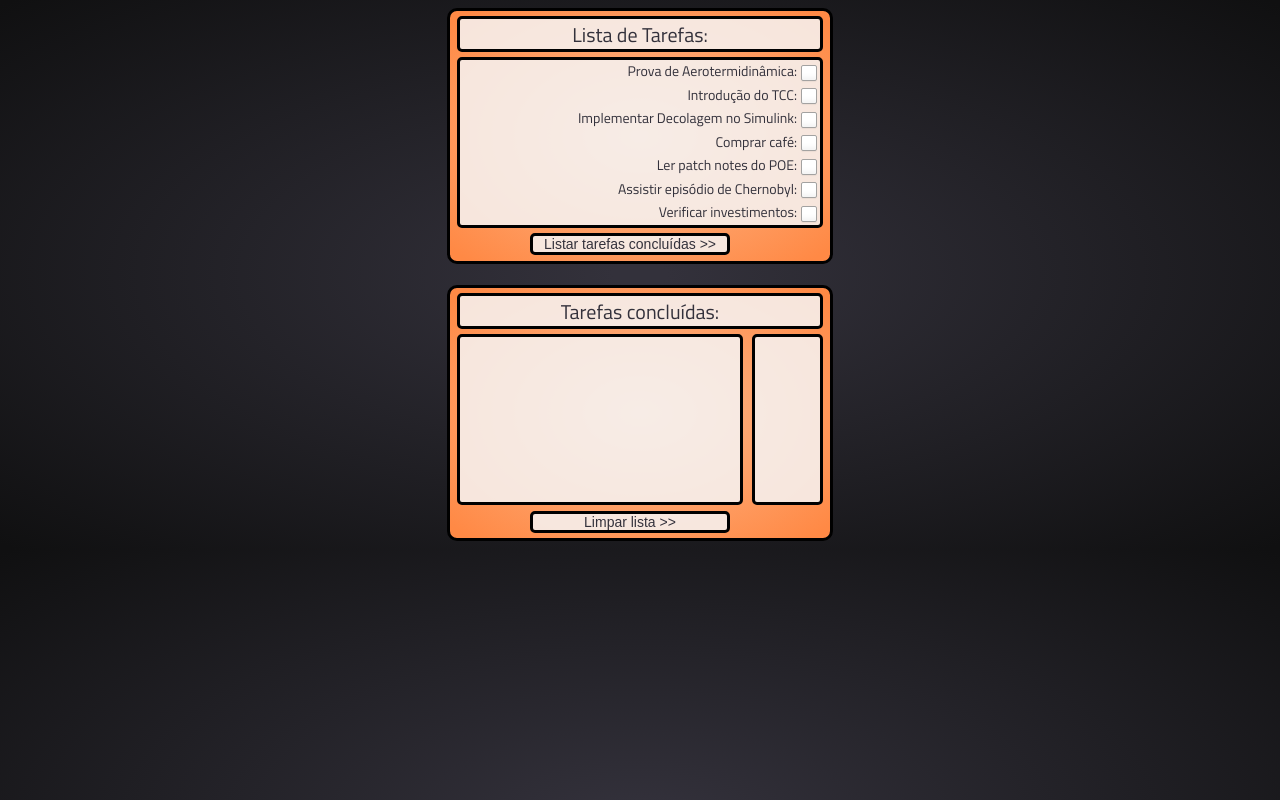
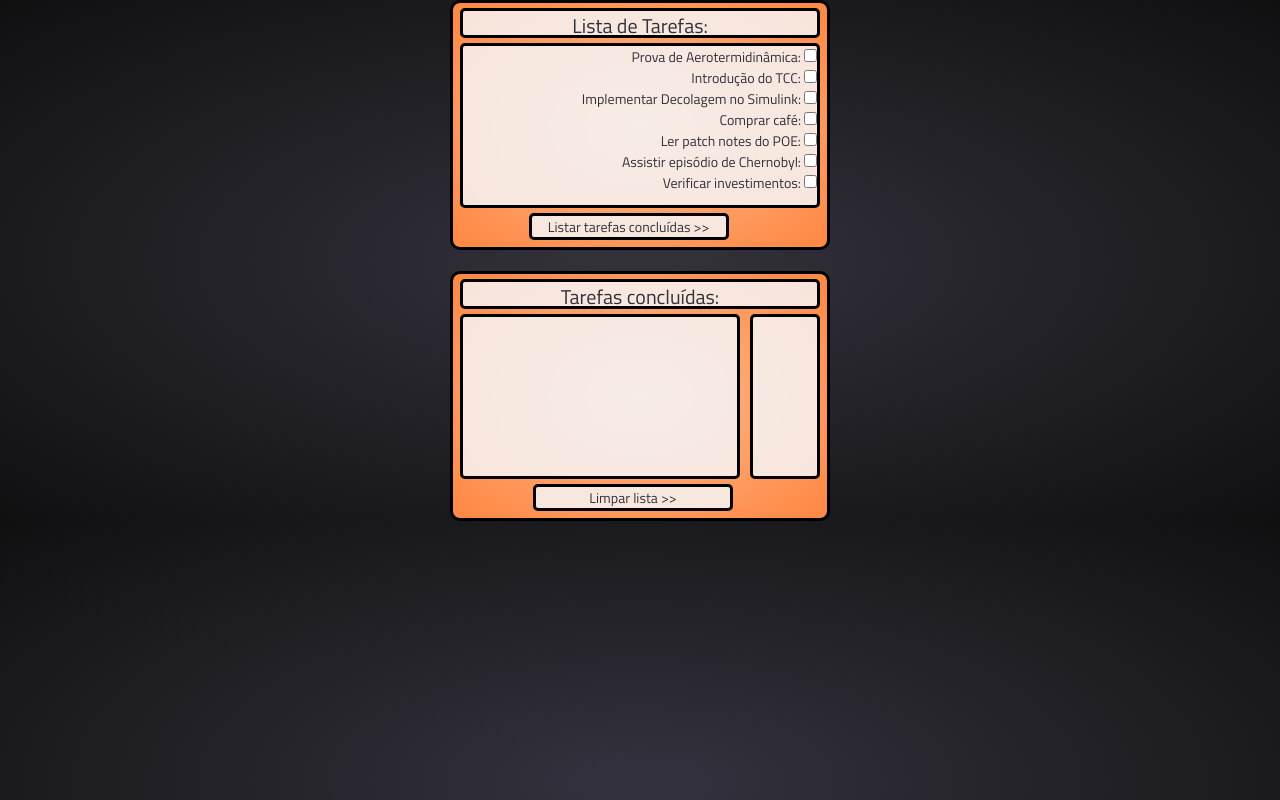
Before and after one commit to felipegreboge/desafio_01_felipe, a plain HTML site: page desafio_01_front.html in a window 1280 px wide. Drawn offline with nearby package versions, Linux system fonts and the light colour scheme.

Commit message:
almost final

```diff
--- a/desafio_01_front.css
+++ b/desafio_01_front.css
@@ -68,16 +68,16 @@ body{
 }
 
 .blocodetarefasr{
-    position: absolute;
+    position: relative;
     border: 3px solid rgb(0, 0, 0);
     font-size: 14px;
     text-align: right;
-    top: -161px;
-    right: -147.5px;
+    top: -155px;
+    right: -145px;
     color: #33313b;
     position: relative;
     margin: auto;
-    width: 65px;
+    width: 70px;
     height: 165px;
     border-radius:5px;
     background:#f6f5f5da;
@@ -107,7 +107,7 @@ body{
 
 .botaolimpartarefa{
     position: relative;
-    top: -155px;
+    top: -150px;
     left: 80px;
     width: 200px;
     text-align: center;
--- a/desafio_01_front.html
+++ b/desafio_01_front.html
@@ -3,6 +3,7 @@
 <html lang="pt-br">
 
     <head>
+        <link rel="stylesheet" href="https://stackpath.bootstrapcdn.com/bootstrap/4.3.1/css/bootstrap.min.css" integrity="sha384-ggOyR0iXCbMQv3Xipma34MD+dH/1fQ784/j6cY/iJTQUOhcWr7x9JvoRxT2MZw1T" crossorigin="anonymous">
         <meta charset="utf-8">
         <title>Listagem de tarefas completas</title>
     </head>
@@ -25,19 +26,19 @@
 
             <div class="blocodetarefas">
 
-                Prova de Aerotermidinâmica:<input class="checkpos" type="checkbox" id="provaaero" name="provaaero" value="Prova de Aerotermidinâmica">
+                Prova de Aerotermidinâmica: <input class="form-check-checkpos" type="checkbox" id="provaaero" name="provaaero" value="Prova de Aerotermidinâmica">
                 <br>
-                Introdução do TCC:<input class="checkpos" type="checkbox" id="introtcc" name="introtcc" value="Introdução do TCC">
+                Introdução do TCC: <input class="form-check-checkpos" type="checkbox" id="introtcc" name="introtcc" value="Introdução do TCC">
                 <br>
-                Implementar Decolagem no Simulink:<input class="checkpos" type="checkbox" id="decolagem" name="decolagem" value="Implementar Decolagem no Simulink">
+                Implementar Decolagem no Simulink: <input class="form-check-checkpos" type="checkbox" id="decolagem" name="decolagem" value="Implementar Decolagem no Simulink">
                 <br>
-                Comprar café:<input class="checkpos" type="checkbox" id="cafe" name="cafe" value="Comprar café">
+                Comprar café: <input class="form-check-checkpos" type="checkbox" id="cafe" name="cafe" value="Comprar café">
                 <br>
-                Ler patch notes do POE:<input class="checkpos" type="checkbox" id="poepatch" name="poepatch" value="Ler patch notes do POE">
+                Ler patch notes do POE: <input class="form-check-checkpos" type="checkbox" id="poepatch" name="poepatch" value="Ler patch notes do POE">
                 <br>
-                Assistir episódio de Chernobyl:<input class="checkpos" type="checkbox" id="chernobyl" name="chernobyl" value="Assistir episódio de Chernobyl">
+                Assistir episódio de Chernobyl: <input class="form-check-checkpos" type="checkbox" id="chernobyl" name="chernobyl" value="Assistir episódio de Chernobyl">
                 <br>
-                Verificar investimentos:<input class="checkpos" type="checkbox" id="investimentos" name="investimentos" value="Verificar investimentos">
+                Verificar investimentos: <input class="form-check-checkpos" type="checkbox" id="investimentos" name="investimentos" value="Verificar investimentos">
                 <br>
 
                 <button class="botaoenviotarefa" type="submit" id="botaoenviotarefa">Listar tarefas concluídas >></button>
@@ -104,7 +105,7 @@
                     itensfiltradoshtml +=
                     `<div id="textotarefasfeitas">${tarefasclear[j]}:</div>`
                     itemscheckados +=
-                    `<div class="statuscheck" id = "statuscheck"> <input class="checkpos2" type="checkbox" id="idcheckboxresp" checked = "checked"></div>`
+                    `<div class="statuscheck" id = "statuscheck"> <input class="form-check-checkpos2" type="checkbox" id="idcheckboxresp" checked = "checked"></div>`
 
                     document.getElementById("textotarefasfeitas").innerHTML = itensfiltradoshtml
                     document.getElementById("statuscheck").innerHTML = itemscheckados
```
